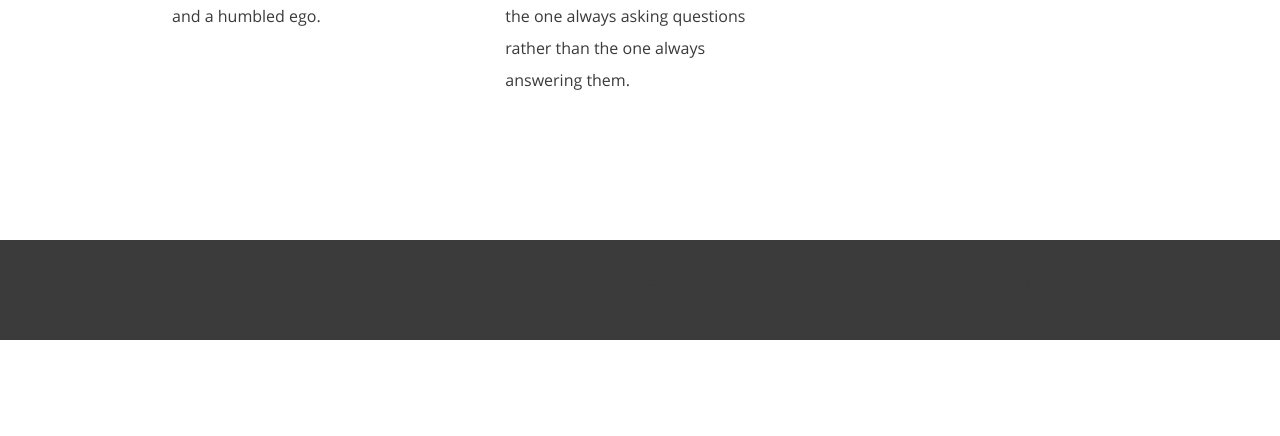
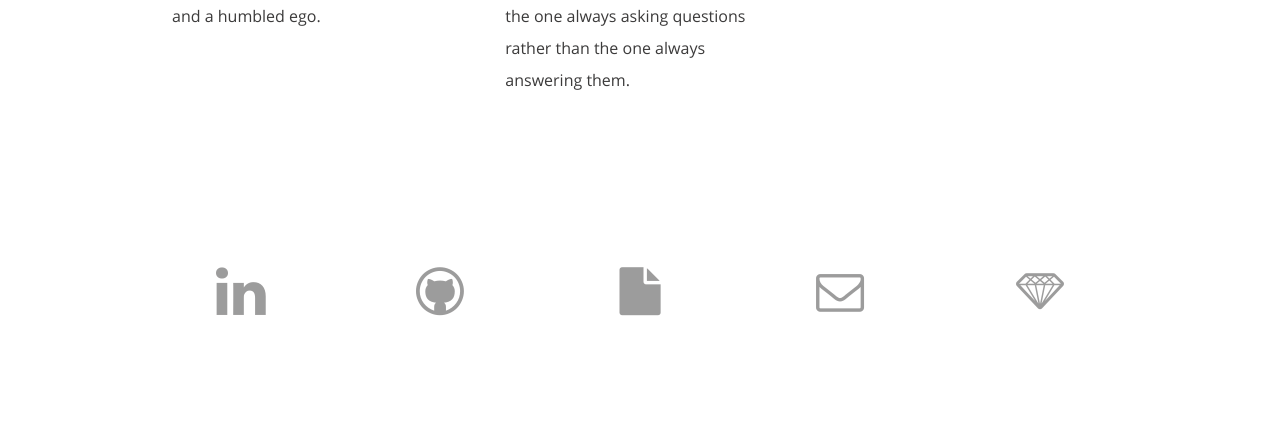
Before and after one commit to nickalto/website, a web app: file index.html in a window 1280 px wide. Shown: the part 1330-1766 px from the top of the page. Run offline with its HTML, style and script files only (its server is not run), Linux system fonts and the light colour scheme.

Commit message:
Update media_queries.css

```diff
--- a/css/media_queries.css
+++ b/css/media_queries.css
@@ -153,7 +153,7 @@
 #contact {
   width: 100%;
   height: 100px;
-  background: #3c3b3b; }
+  background: transparent; }
 
 #footer {
   position: relative;
```
